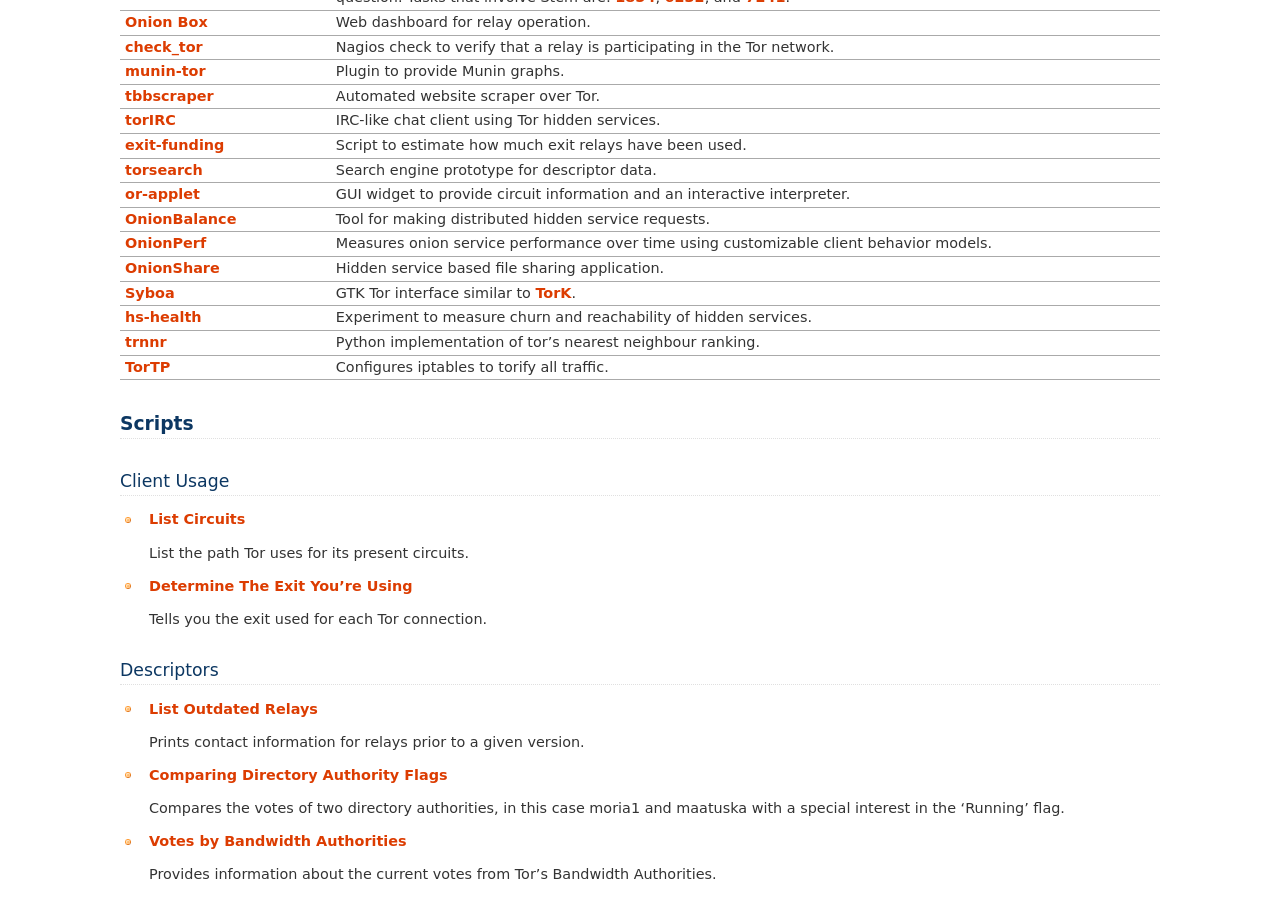
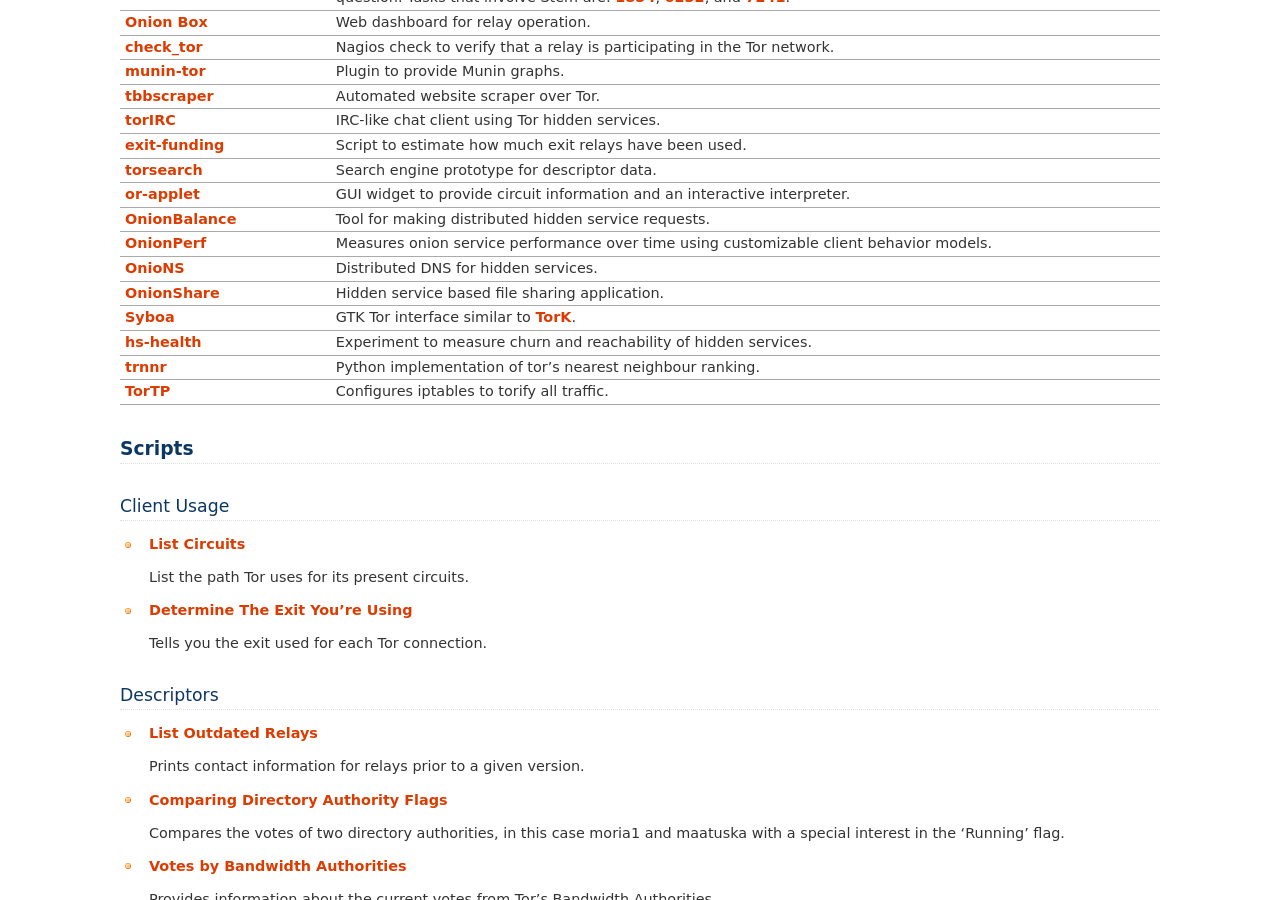
Before and after one commit to torproject/stem, a Sphinx documentation site: the page built from docs/tutorials/double_double_toil_and_trouble.rst, in a window 1280 px wide and 900 px high, scrolled down 765 px. Built offline with Sphinx 7.4.7, drawn with Linux system fonts in a browser that asks for light colours.

Commit message:
Add OnioNS to our examples
Project from Jesse I learned about from...

  https://lists.torproject.org/pipermail/tor-dev/2016-August/011265.html

```diff
--- a/docs/tutorials/double_double_toil_and_trouble.rst
+++ b/docs/tutorials/double_double_toil_and_trouble.rst
@@ -73,6 +73,7 @@
 `or-applet <https://github.com/Yawning/or-applet>`_                                                         GUI widget to provide circuit information and an interactive interpreter.
 `OnionBalance <https://github.com/DonnchaC/onionbalance>`_                                                  Tool for making distributed hidden service requests.
 `OnionPerf <https://github.com/robgjansen/onionperf>`_                                                      Measures onion service performance over time using customizable client behavior models.
+`OnioNS <https://github.com/Jesse-V/OnioNS-client>`_                                                        Distributed DNS for hidden services.
 `OnionShare <https://github.com/micahflee/onionshare>`_                                                     Hidden service based file sharing application.
 `Syboa <https://gitorious.org/syboa/syboa>`_                                                                GTK Tor interface similar to `TorK <http://sourceforge.net/projects/tork/>`_.
 `hs-health <https://gitlab.com/hs-health/hs-health>`_                                                       Experiment to measure churn and reachability of hidden services.
```
